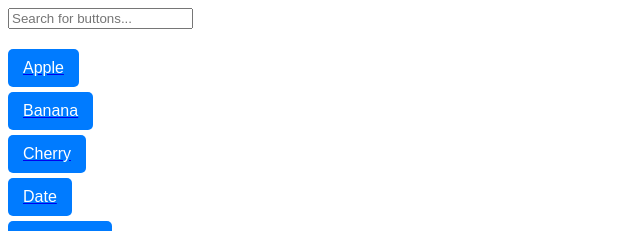
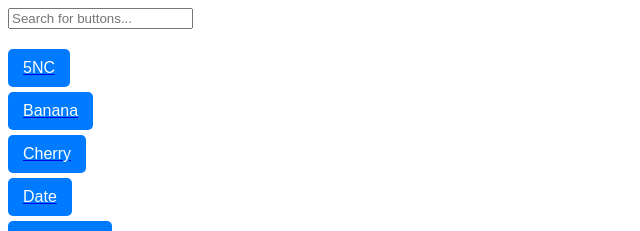
Before and after one commit to Simple-Script/beats, a plain HTML site: page index.html in a window 1280 px wide. Shown: the top 231 px of the page, 0-640 px from the left. Drawn offline with Linux system fonts and the light colour scheme.

Commit message:
Update index.html

```diff
--- a/index.html
+++ b/index.html
@@ -31,7 +31,7 @@
 <body>
     <input type="text" id="searchInput" placeholder="Search for buttons..." onkeyup="filterButtons()">
     <div id="buttonContainer">
-        <a href="https://example.com/apple"><button class="button">Apple</button></a>
+        <a href="https://simple-script.github.io/beats/5NC.mp3"><button class="button">5NC</button></a>
         <a href="https://example.com/banana"><button class="button">Banana</button></a>
         <a href="https://example.com/cherry"><button class="button">Cherry</button></a>
         <a href="https://example.com/date"><button class="button">Date</button></a>
```
